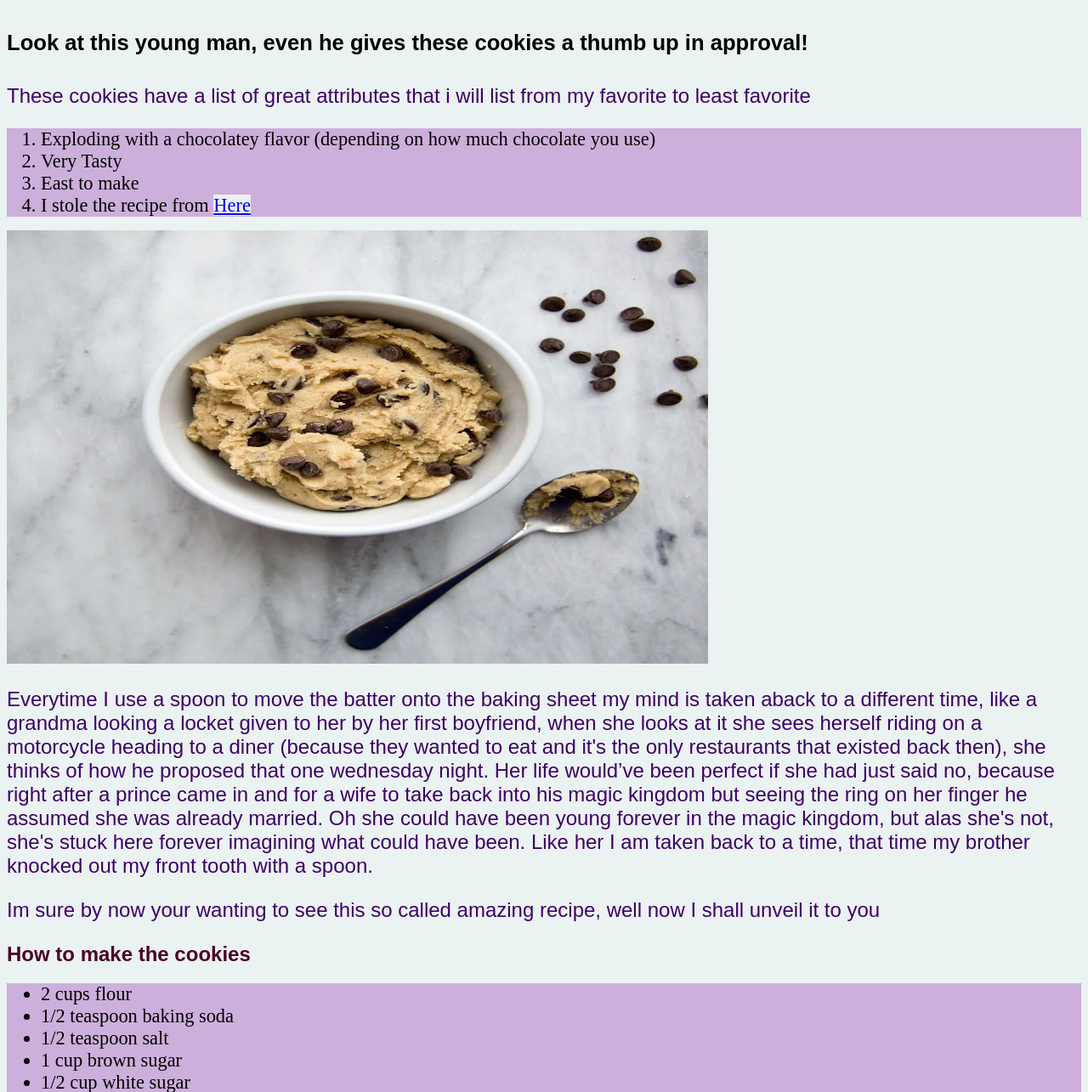
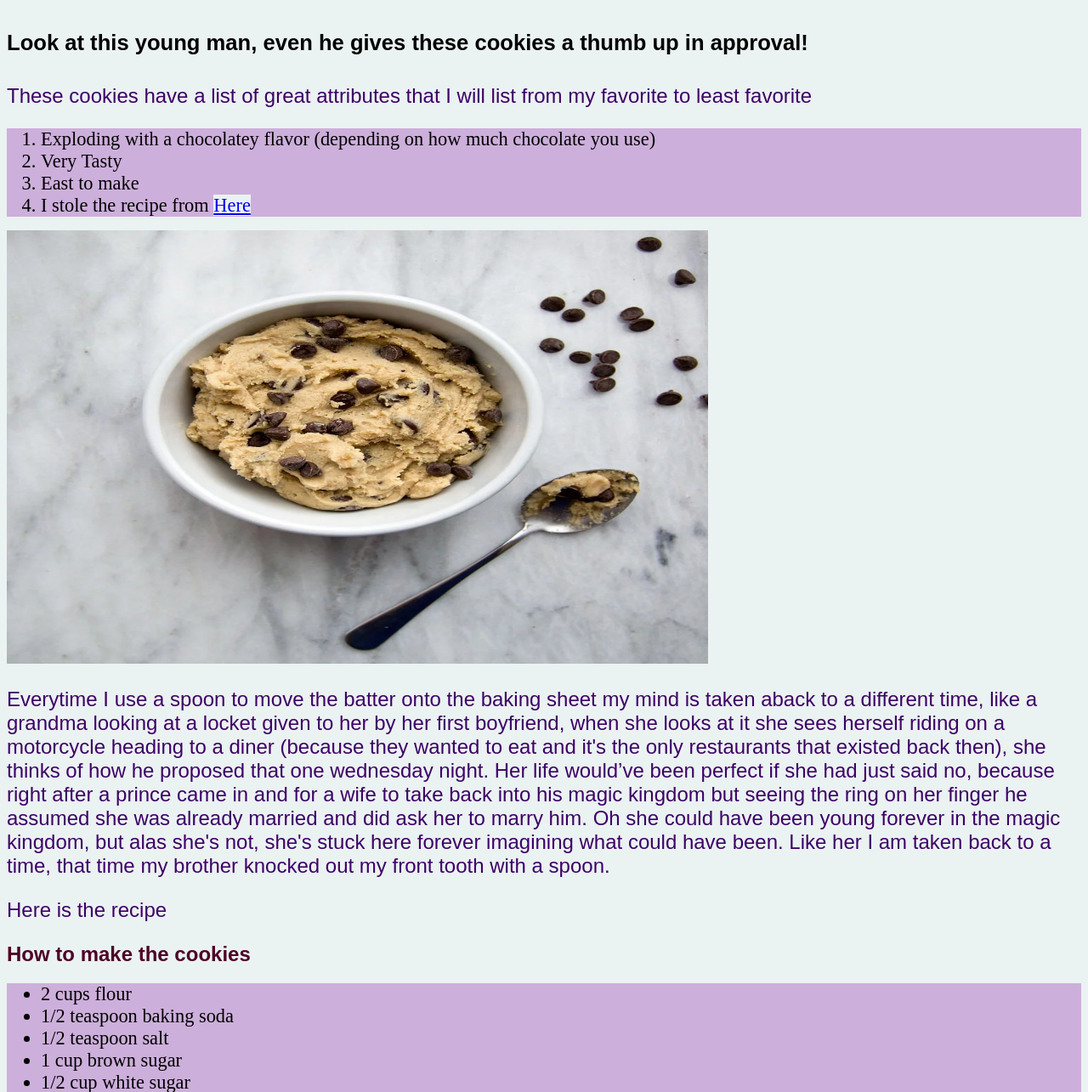
Before and after one commit to Nunususu/HowToBake, a plain HTML site: page index.html in a window 1280 px wide. Shown: the part 1218-2503 px from the top of the page at 85% size. Drawn offline with Linux system fonts and the light colour scheme.

Commit message:
Correct spelling and grammar

```diff
--- a/index.html
+++ b/index.html
@@ -21,7 +21,7 @@ the recipe is simple and easy with absolutely no stove required!
 <h4>Look at this young man, even he gives these cookies a thumb up in approval!
 </h4>
 <p>
-These cookies have a list of great attributes that i will list from my favorite to least favorite
+These cookies have a list of great attributes that I will list from my favorite to least favorite
 </p>
 <ol>
 <li>Exploding with a chocolatey flavor (depending on how much chocolate you use)</li>
@@ -30,13 +30,13 @@ These cookies have a list of great attributes that i will list from my favorite
 <li>I stole the recipe from <a href="https://www.allrecipes.com/recipe/25037/best-big-fat-chewy-chocolate-chip-cookie/" target="_blank">Here</a></li>
 </ol>
 <img src="./resources/images/spoon.jpg" width="825" height="510"/>
-<p> Everytime I use a spoon to move the batter onto the baking sheet my mind is taken aback to a different time, like a grandma looking a locket given to her by her first boyfriend, when she looks at it she sees herself riding on a motorcycle heading to a diner (because they wanted to eat and it's the only restaurants that existed back then),
-   she thinks of how he proposed that one wednesday night. Her life would’ve been perfect if she had just said no, because right after a prince came in and for a wife to take back into his magic kingdom but seeing the ring on her finger he assumed she was already married.
+<p> Everytime I use a spoon to move the batter onto the baking sheet my mind is taken aback to a different time, like a grandma looking at a locket given to her by her first boyfriend, when she looks at it she sees herself riding on a motorcycle heading to a diner (because they wanted to eat and it's the only restaurants that existed back then),
+   she thinks of how he proposed that one wednesday night. Her life would’ve been perfect if she had just said no, because right after a prince came in and for a wife to take back into his magic kingdom but seeing the ring on her finger he assumed she was already married and did ask her to marry him.
     Oh she could have been young forever in the magic kingdom, but alas she's not, she's stuck here forever imagining what could have been.
     Like her I am taken back to a time, that time my brother knocked out my front tooth with a spoon.</p>
 
 
-  <p>Im sure by now your wanting to see this so called amazing recipe, well now I shall unveil it to you</p>
+  <p>Here is the recipe</p>
 
     <h2>How to make the cookies</h2>
 <div id="ingredients">
```
